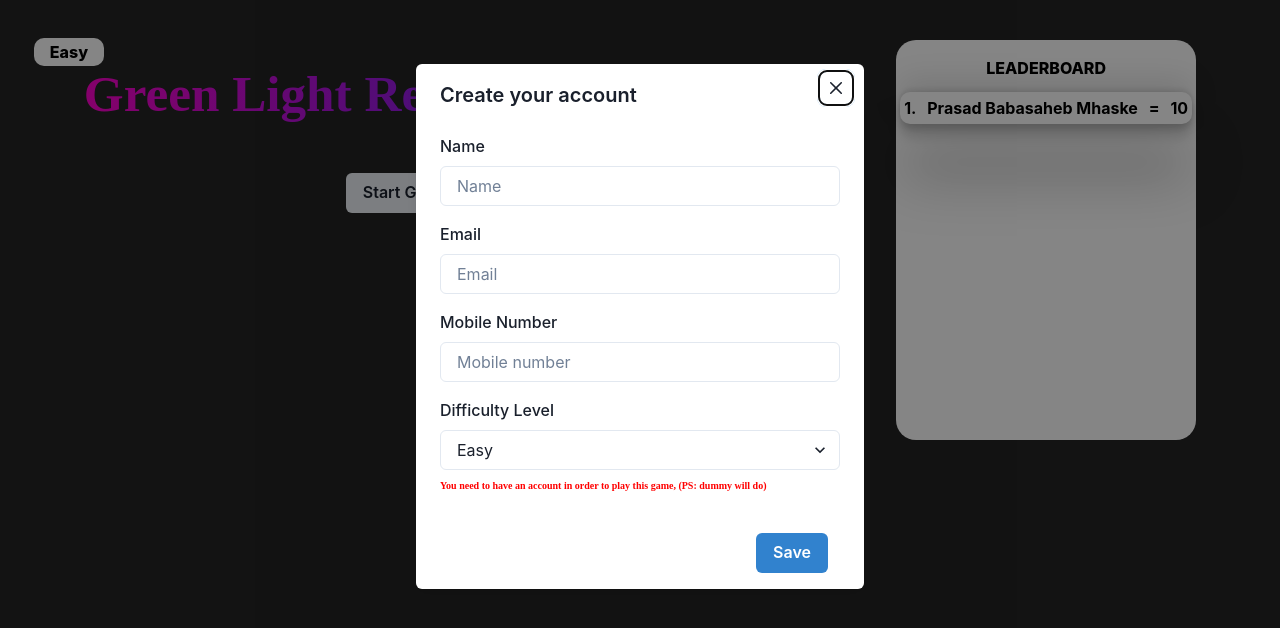
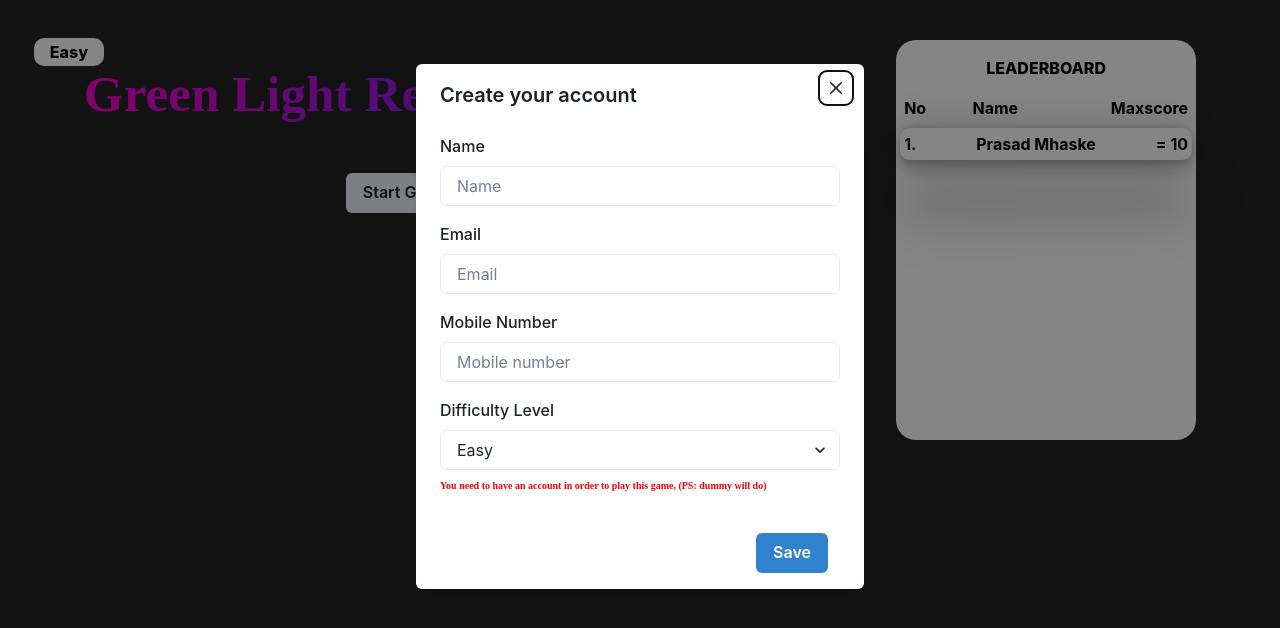
Before and after one commit to ProActive44/The_Return_Journey-Cuvette, a React (Vite) app: page / in a window 1280 px wide. Shown: the top 628 px of the page. Built offline with nearby package versions, Linux system fonts and the light colour scheme.

Commit message:
max score logic fixed

```diff
--- a/src/Components/GreenLightRedLight.jsx
+++ b/src/Components/GreenLightRedLight.jsx
@@ -37,19 +37,23 @@ const GreenLightRedLight = ({ targetScore, gameDuration }) => {
       setGreen(getRandomColor());
     }, randomTime);
   };
-  function calculateScore(number, maxNumber = 40) {
-    // number is within the range [0, maxNumber]
-    const numberInRange = Math.min(Math.max(number, 0), maxNumber);
-    // The score range [1, 100]
-    const score = (1 - numberInRange / maxNumber) * 99 + 1;
 
-    return Math.round(score);
+  function calculatePercentageScore(score, timeLeft, gameDuration) {
+
+    const maxTimeLimits = 35 // added some margin 0f 5s
+    // Ensure timeLeft is within the valid range (0 to maxTimeLimit)
+    const validTimeLeft = Math.min(Math.max(timeLeft, 0), maxTimeLimits);
+
+    const percentageScore = (score / gameDuration) * (validTimeLeft / maxTimeLimits) * 100;
+
+    // Ensure the percentage score is within the range [0, 100]
+    return Math.round(Math.min(Math.max(percentageScore, 0), 100))
   }
+
   const endGame = (newScore) => {
     popToast();
-    let TrueScore = calculateScore(newScore);
+    let TrueScore = calculatePercentageScore(newScore, timeLeft, gameDuration);
     let updatedUser = { ...currUser, score: TrueScore };
-    // console.log(updatedUser)
     dispatch(saveCurrUserScore(updatedUser));
   };
   const popToast = () => {
@@ -89,7 +93,7 @@ const GreenLightRedLight = ({ targetScore, gameDuration }) => {
       let newScore = score + 1;
       setScore(newScore);
 
-      if (score >= targetScore) {
+      if (score >= targetScore-1) {
         // If the user reaches the target score, they win
         setGameWon(true);
         setGameStarted(false);
--- a/src/Components/LeaderBoard.jsx
+++ b/src/Components/LeaderBoard.jsx
@@ -7,9 +7,9 @@ const LeaderBoard = () => {
   const [sortedUsers, setSortedUsers] = useState([]);
 
   const AllUsers = useSelector((store) => store.AllUsers);
-    // const store = useSelector((store) => store.currUser);
-    // console.log("AllUsers",AllUsers)
-    // console.log("currUser",store)
+  // const store = useSelector((store) => store.currUser);
+  // console.log("AllUsers",AllUsers)
+  // console.log("currUser",store)
 
   useEffect(() => {
     const filteredAndSortedUsers = AllUsers.filter(
@@ -26,7 +26,7 @@ const LeaderBoard = () => {
       color={"black"}
       borderRadius={20}
       minH={"400px"}
-    //   bg={"linear-gradient(to right, #ff0000, #00ff00)"}
+      //   bg={"linear-gradient(to right, #ff0000, #00ff00)"}
     >
       <Text my={3} fontWeight={"extrabold"} fontFamily={"heading"}>
         LEADERBOARD
@@ -40,6 +40,25 @@ const LeaderBoard = () => {
         sortedUsers && <Text fontWeight={'extrabold'} mt={10}>No users</Text>
       } */}
       <Stack gap={1}>
+        <Flex
+          p={1}
+          bg={"white"}
+          color={"black"}
+          borderRadius={10}
+          fontWeight={"bold"}
+          justify={"space-between"}
+        //   boxShadow={
+        //     "rgba(0, 0, 0, 0.25) 0px 54px 55px, rgba(0, 0, 0, 0.12) 0px -12px 30px, rgba(0, 0, 0, 0.12) 0px 4px 6px, rgba(0, 0, 0, 0.17) 0px 12px 13px, rgba(0, 0, 0, 0.09) 0px -3px 5px"
+        //   }
+          cursor={"pointer"}
+        >
+          <Text>{"No"}</Text>
+          <Text>Name</Text>
+          {/* <Text>{ele.email}</Text> */}
+          {/* <Text>{ele.number}</Text> */}
+          <Text>  </Text>
+          <Text>Maxscore</Text>
+        </Flex>
         {sortedUsers?.map((ele, idx) => {
           return (
             <Flex
@@ -57,10 +76,7 @@ const LeaderBoard = () => {
             >
               <Text>{idx + 1}.</Text>
               <Text>{ele.name}</Text>
-              {/* <Text>{ele.email}</Text> */}
-              {/* <Text>{ele.number}</Text> */}
-              <Text> = </Text>
-              <Text>{ele.score}</Text>
+              <Text> = {ele.score}</Text>
             </Flex>
           );
         })}
--- a/src/Redux/action.js
+++ b/src/Redux/action.js
@@ -13,7 +13,7 @@ export function initialLoad(dispatch) {
   let user = {
     email: "prasadmhaske2001@gmail.com",
     level: "easy",
-    name: "Prasad Babasaheb Mhaske",
+    name: "Prasad Mhaske",
     number: "12345678790",
     score: 10,
   };
```
